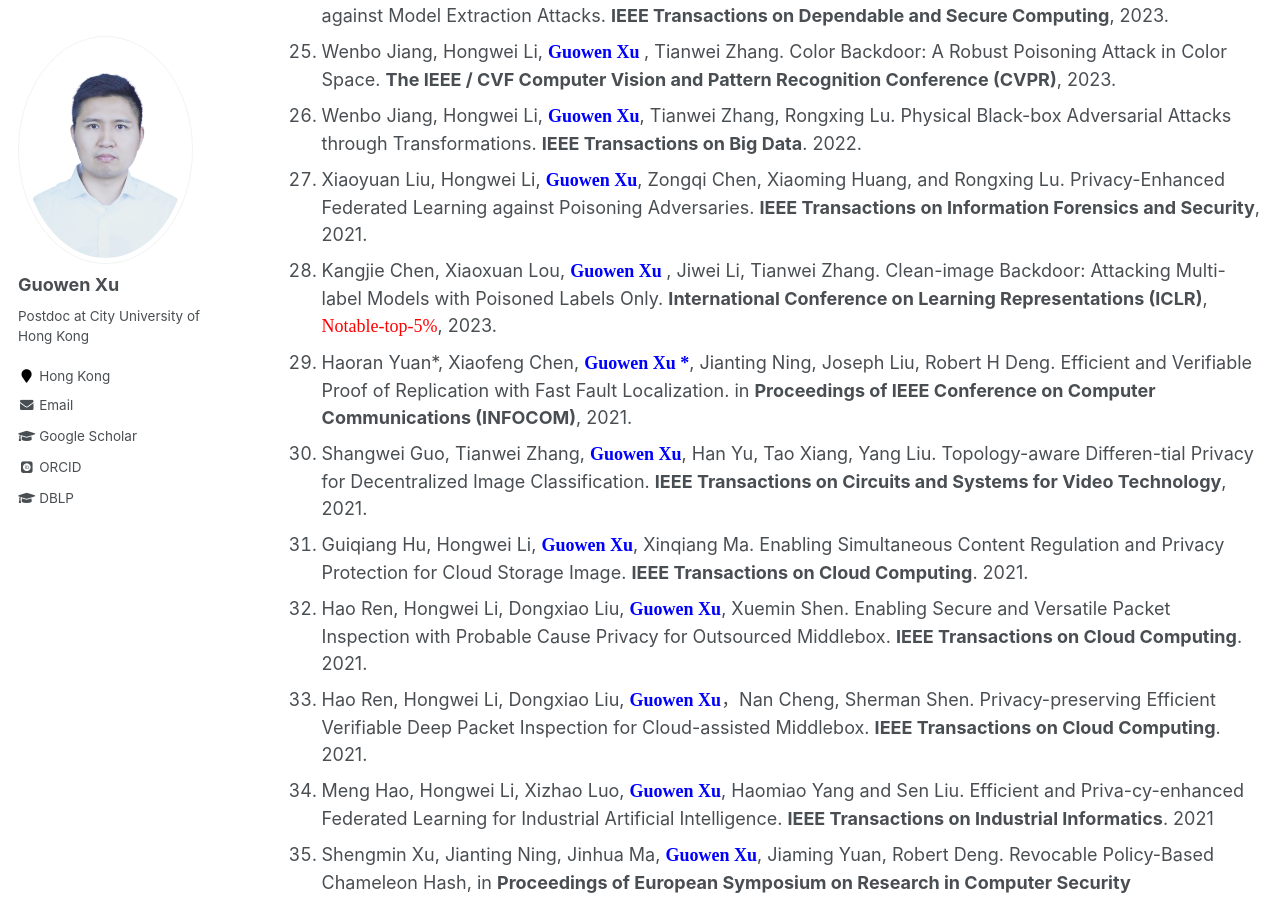
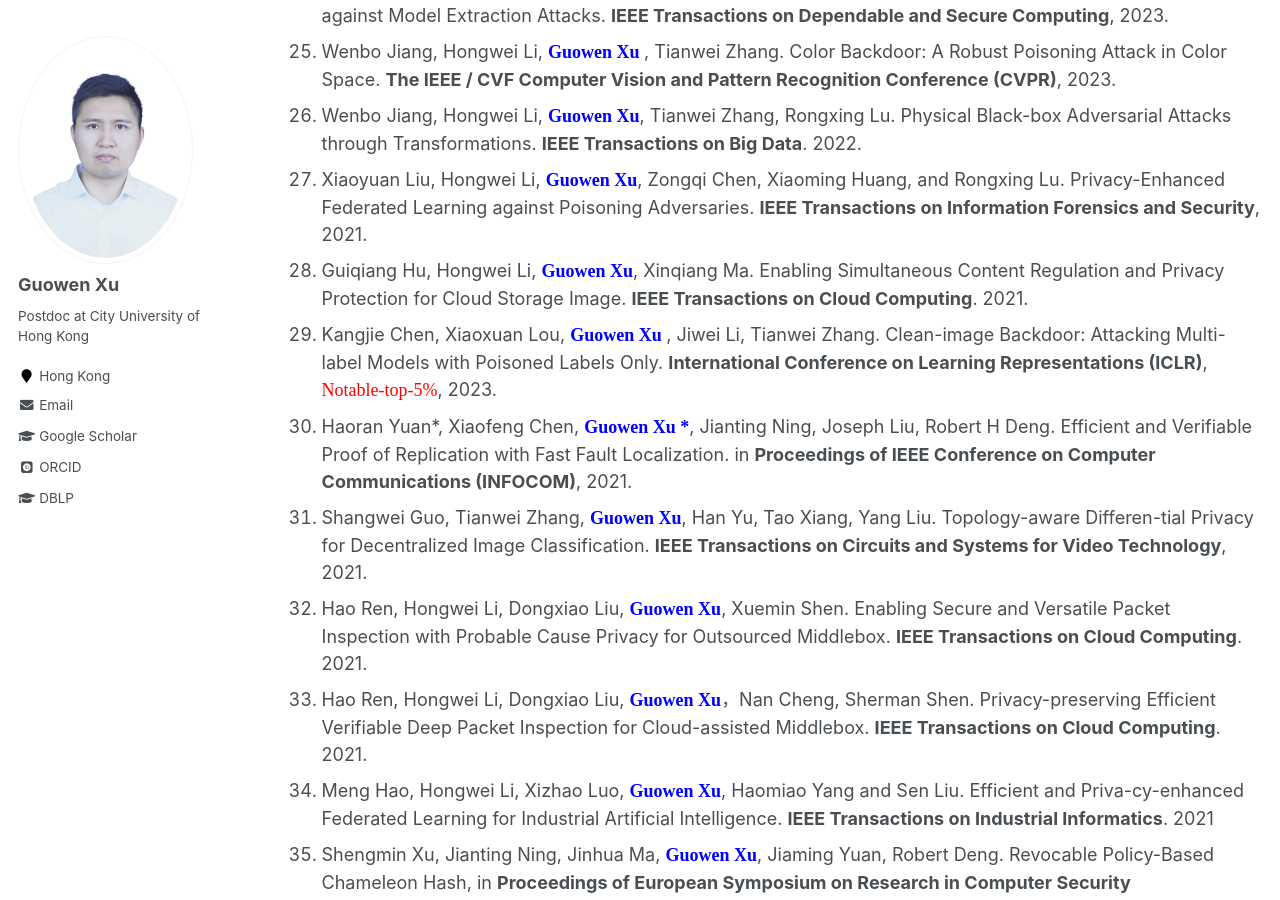
Before and after one commit to Guowen-xu/guowen-xu.github.io, a Jekyll site: the page built from _pages/publications.md, in a window 1280 px wide and 900 px high, scrolled down 2194 px. Built offline with Jekyll 4.4.1, drawn with Linux system fonts in a browser that asks for light colours; some web fonts are replaced; part of the change alters nothing that is shown.

Commit message:
Update publications.md

```diff
--- a/_pages/publications.md
+++ b/_pages/publications.md
@@ -41,10 +41,10 @@ You can find my articles on my [Google Scholar](https://scholar.google.com.hk/ci
 25. Wenbo Jiang, Hongwei Li, **<font face="Times New Roman" color=blue size=4> Guowen Xu </font>**, Tianwei Zhang. Color Backdoor: A Robust Poisoning Attack in Color Space. **The IEEE / CVF Computer Vision and Pattern Recognition Conference (CVPR)**, 2023.
 26. Wenbo Jiang, Hongwei Li, **<font face="Times New Roman" color=blue size=4> Guowen Xu</font>**, Tianwei Zhang, Rongxing Lu. Physical Black-box Adversarial Attacks through Transformations. **IEEE Transactions on Big Data**. 2022.
 27. Xiaoyuan Liu, Hongwei Li, **<font face="Times New Roman" color=blue size=4> Guowen Xu</font>**, Zongqi Chen, Xiaoming Huang, and Rongxing Lu. Privacy-Enhanced Federated Learning against Poisoning Adversaries. **IEEE Transactions on Information Forensics and Security**, 2021.
-28. Kangjie Chen, Xiaoxuan Lou, **<font face="Times New Roman" color=blue size=4> Guowen Xu </font>**, Jiwei Li, Tianwei Zhang. Clean-image Backdoor: Attacking Multi-label Models with Poisoned Labels Only. **International Conference on Learning Representations (ICLR)**, <font face="Times New Roman" color=red size=4> Notable-top-5%</font>, 2023.
-29. Haoran Yuan\*, Xiaofeng Chen, **<font face="Times New Roman" color=blue size=4> Guowen Xu *</font>**, Jianting Ning, Joseph Liu, Robert H Deng.  Efficient and Verifiable Proof of Replication with Fast Fault Localization. in **Proceedings of IEEE Conference on Computer Communications (INFOCOM)**, 2021.
-30. Shangwei Guo, Tianwei Zhang, **<font face="Times New Roman" color=blue size=4> Guowen Xu</font>**, Han Yu, Tao Xiang, Yang Liu. Topology-aware Differen-tial Privacy for Decentralized Image Classification. **IEEE Transactions on Circuits and Systems for Video Technology**, 2021.
-32. Guiqiang Hu, Hongwei Li, **<font face="Times New Roman" color=blue size=4> Guowen Xu</font>**, Xinqiang Ma. Enabling Simultaneous Content Regulation and Privacy Protection for Cloud Storage Image. **IEEE Transactions on Cloud Computing**. 2021.
+28. Guiqiang Hu, Hongwei Li, **<font face="Times New Roman" color=blue size=4> Guowen Xu</font>**, Xinqiang Ma. Enabling Simultaneous Content Regulation and Privacy Protection for Cloud Storage Image. **IEEE Transactions on Cloud Computing**. 2021.
+29. Kangjie Chen, Xiaoxuan Lou, **<font face="Times New Roman" color=blue size=4> Guowen Xu </font>**, Jiwei Li, Tianwei Zhang. Clean-image Backdoor: Attacking Multi-label Models with Poisoned Labels Only. **International Conference on Learning Representations (ICLR)**, <font face="Times New Roman" color=red size=4> Notable-top-5%</font>, 2023.
+30. Haoran Yuan\*, Xiaofeng Chen, **<font face="Times New Roman" color=blue size=4> Guowen Xu *</font>**, Jianting Ning, Joseph Liu, Robert H Deng.  Efficient and Verifiable Proof of Replication with Fast Fault Localization. in **Proceedings of IEEE Conference on Computer Communications (INFOCOM)**, 2021.
+31. Shangwei Guo, Tianwei Zhang, **<font face="Times New Roman" color=blue size=4> Guowen Xu</font>**, Han Yu, Tao Xiang, Yang Liu. Topology-aware Differen-tial Privacy for Decentralized Image Classification. **IEEE Transactions on Circuits and Systems for Video Technology**, 2021.
 33. Hao Ren, Hongwei Li, Dongxiao Liu,  **<font face="Times New Roman" color=blue size=4> Guowen Xu</font>**, Xuemin Shen. Enabling Secure and Versatile Packet Inspection with Probable Cause Privacy for Outsourced Middlebox. **IEEE Transactions on Cloud Computing**. 2021.
 34. Hao Ren, Hongwei Li, Dongxiao Liu,  **<font face="Times New Roman" color=blue size=4> Guowen Xu</font>**，Nan Cheng, Sherman Shen. Privacy-preserving Efficient Verifiable Deep Packet Inspection for Cloud-assisted Middlebox.  **IEEE Transactions on Cloud Computing**. 2021.
 35. Meng Hao, Hongwei Li, Xizhao Luo, **<font face="Times New Roman" color=blue size=4> Guowen Xu</font>**, Haomiao Yang and Sen Liu. Efficient and Priva-cy-enhanced Federated Learning for Industrial Artificial Intelligence. **IEEE Transactions on Industrial Informatics**. 2021
```
